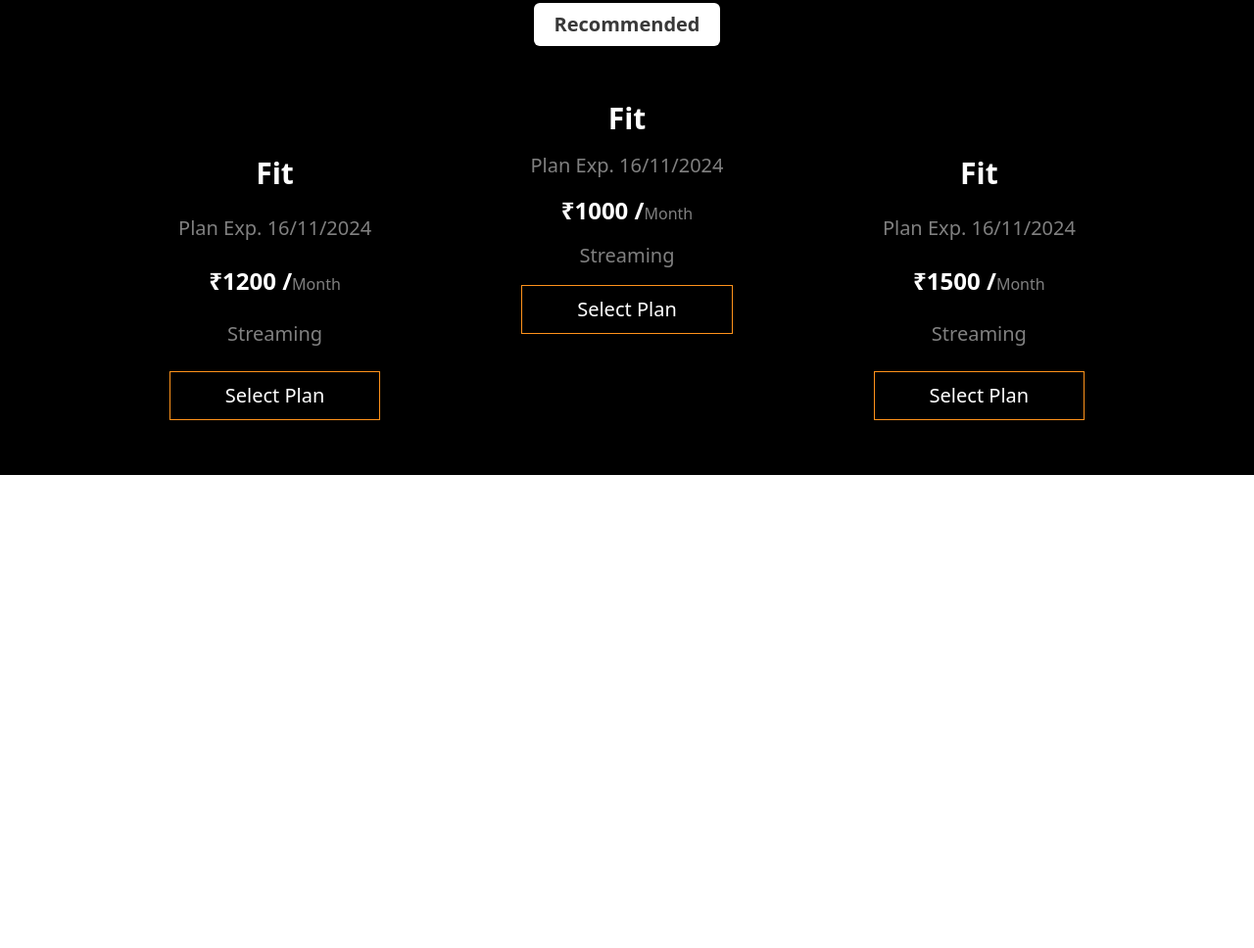
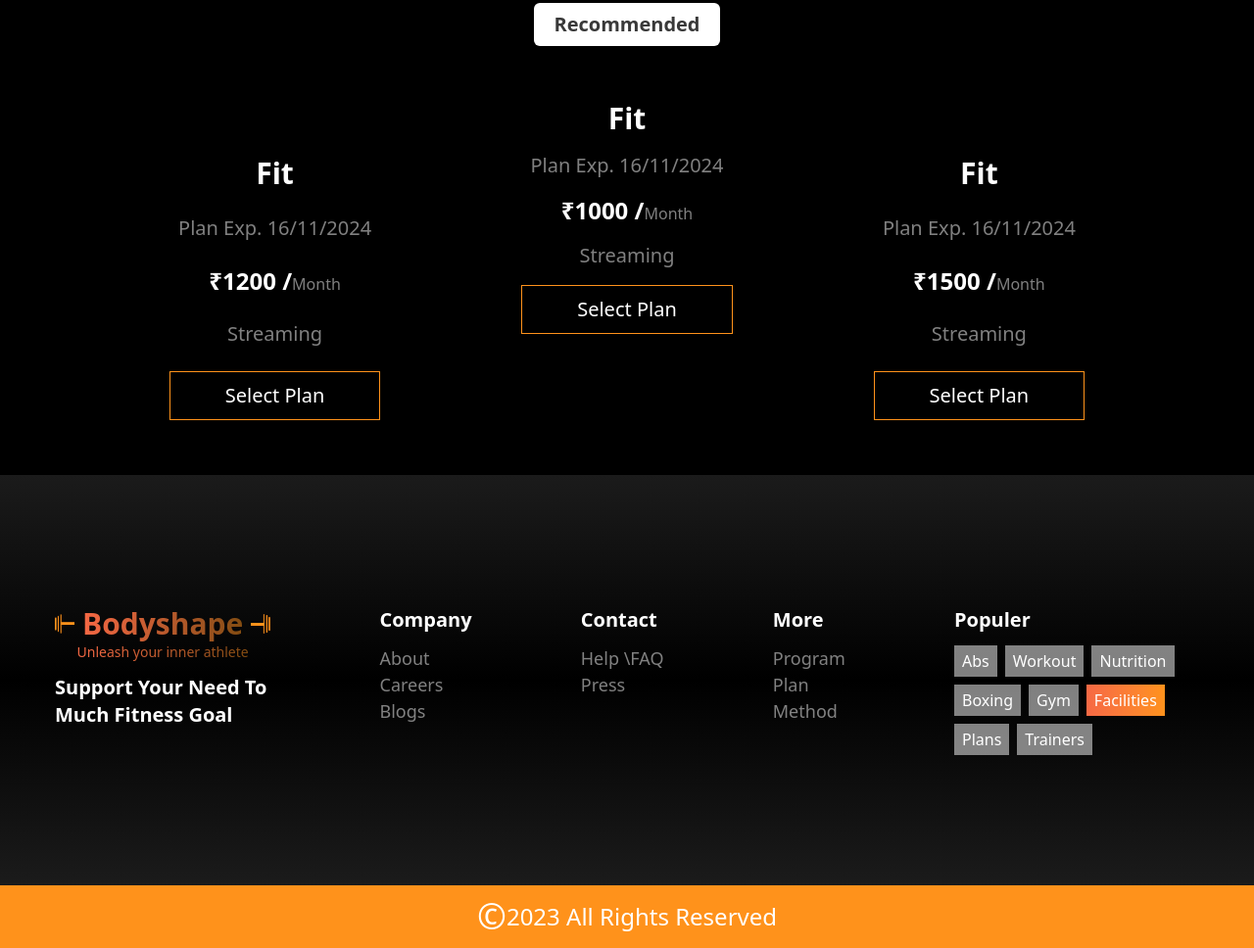
Before and after one commit to abapurbo/project-task-3, a plain HTML site: page index.html in a window 1280 px wide. Shown: the part 1936-2904 px from the top of the page at 98% size. Before the commit the page ends 2421 px from the top, so only its background shows below. Drawn offline with nearby package versions, Linux system fonts and the light colour scheme.

Commit message:
added footer responsive

```diff
--- a/index.html
+++ b/index.html
@@ -176,7 +176,7 @@
 
         <!-- subscribe to plans section -->
         <section class=" bg-black">
-            <div class="max-w-[1400px] lg:py-14 mx-auto lg:px-14 px-8 md:mt-0  mt-18  ">
+            <div class="max-w-[1400px] lg:py-14 py-10 mx-auto lg:px-14 px-8 md:mt-0  mt-18  ">
                 <h1 class="md:text-[47px] text-[32px] text-center md:text-start text-white font-semibold">Subscribe To <span class="text-[#FF921B]">Plans</span>
                 </h1>
                 <div class="flex  justify-center items-center flex-col lg:gap-8  lg:mt-8  md:mt-8 mt-8">
@@ -235,7 +235,7 @@
         </section>
         <!-- join with us section -->
         <section class=" bg-black hidden">
-            <div class="max-w-[1400px] py-18 border-red-500 mx-auto px-14 ">
+            <div class="max-w-[1400px] py-18 border-red-500 border-2 mx-auto px-14 ">
                 <h1 class="text-[47px] text-white font-semibold">Why Join With <span class="text-[#FF921B]">Us?</span>
                 </h1>
 
@@ -262,57 +262,57 @@
             </div>
         </section>
     </main>
-    <footer class="bg-black hidden">
-        <section class=" bg-gradient-to-b from-[#1b1b1b] via-[#D9D9D900] to-[#1b1b1b]">
-            <div class="max-w-[1400px]  mx-auto px-14 h-[419px] flex justify-between  flex-row items-center  ">
-                <div class="space-y-6 flex flex-col justify-start items-start h-[150px] ">
-                    <div class="flex flex-col items-center">
-                        <div class="flex items-center  ">
-                            <img src="./images/logo_left.png" alt="gym logo">
+    <footer class="bg-black ">
+        <section class=" bg-gradient-to-b   from-[#1b1b1b] via-[#D9D9D900] to-[#1b1b1b] ">
+            <div class="max-w-[1400px]   px-6  mx-auto lg:px-14 lg:h-[419px] md:h-[300px] flex flex-col py-6 justify-between md:gap-3 gap-8 md:flex-row items-center  ">
+                <div class=" md:space-y-3  space-y-1 flex flex-col lg:justify-start md:justify-start  lg:items-start justify-center items-center md:h-[150px]">
+                    <div class="flex flex-col  items-center">
+                        <div class="flex items-center gap-2 flex-row justify-center ">
+                            <img class="md:w-[20px] md:h-[20px]" src="./images/logo_left.png" alt="gym logo">
                             <h1
-                                class="bg-gradient-to-r from-[#F66844] to-[#FF921B80] font-semibold text-3xl bg-clip-text text-transparent">
+                                class="bg-gradient-to-r from-[#F66844] to-[#FF921B80] font-semibold lg:text-3xl md:text-[18px] text-3xl bg-clip-text text-transparent">
                                 Bodyshape</h1>
-                            <img src="./images/logo_right.png" alt="gym logo">
+                            <img class="md:w-[20px] md:h-[20px]"  src="./images/logo_right.png" alt="gym logo">
                         </div>
                         <p
-                            class="bg-gradient-to-r text-[14px] from-[#F66844] to-[#FF921B80]  bg-clip-text text-transparent">
+                            class="bg-gradient-to-r lg:text-[14px] md:text-[10px] from-[#F66844] to-[#FF921B80]  bg-clip-text text-transparent">
                             Unleash
                             your inner athlete</p>
 
                     </div>
-                    <h1 class="text-white text-xl font-semibold">
+                    <h1 class="text-white lg:text-xl text-xl md:text-[16px] text-center md:text-start font-semibold">
                         Support Your Need To<br>
                         Much Fitness Goal
                     </h1>
                 </div>
-                <div class="h-[150px]">
-                    <h1 class="text-xl font-semibold text-white">Company</h1>
-                    <p class="text-[18px] text-[#FFFFFF80] flex flex-col mt-3 "> <span>About</span>
+                <div class="md:h-[150px] ">
+                    <h1 class="text-xl md:text-[16px] lg:text-xl  font-semibold text-white text-center md:text-start">Company</h1>
+                    <p class="lg:text-[18px] text-[18px] md:text-[14px] text-[#FFFFFF80] flex flex-col mt-3 text-center md:text-start "> <span>About</span>
                         <span>Careers</span>
                         <span>Blogs</span>
                     </p>
                 </div>
-                <div class="h-[150px]">
-                    <h1 class="text-xl font-semibold text-white">Contact</h1>
-                    <p class="text-[18px] text-[#FFFFFF80] flex flex-col fl mt-3"> <span>Help \FAQ</span>
+                <div class="md:h-[150px]">
+                    <h1 class="text-xl md:text-[16px] lg:text-xl font-semibold text-white text-center md:text-start">Contact</h1>
+                    <p class="lg:text-[18px] text-[18px] md:text-[14px] text-[#FFFFFF80] flex flex-col fl mt-3 text-center md:text-start"> <span>Help \FAQ</span>
                         <span>Press</span>
                     </p>
                 </div>
-                <div class="h-[150px]">
-                    <h1 class="text-xl font-semibold text-white">More</h1>
-                    <p class="text-[18px] text-[#FFFFFF80] flex flex-col mt-3"> <span>Program</span>
+                <div class="md:h-[150px]">
+                    <h1 class="text-xl md:text-[16px] lg:text-xl font-semibold text-white text-center md:text-start">More</h1>
+                    <p class="lg:text-[18px] text-[18px] md:text-[14px] text-[#FFFFFF80] flex flex-col mt-3 text-center md:text-start"> <span>Program</span>
                         <span>Plan</span>
                         <span>Method</span>
                     </p>
                 </div>
-                <div class="h-[150px]">
-                    <h1 class="text-xl font-semibold text-white">Populer</h1>
-                    <p class="text-[18px] text-[#FFFFFF80]   w-[250px] flex flex-wrap gap-2  mt-3">
-                        <span class="text-[16px] text-white bg-[#FFFFFF80]  px-2 py-1 text-center">Abs</span>
-                        <span class="text-[16px] text-white bg-[#FFFFFF80]  px-2 py-1 text-center">Workout</span>
-                        <span class="text-[16px] text-white bg-[#FFFFFF80]  px-2 py-1 text-center">Nutrition</span>
-                        <span class="text-[16px] text-white bg-[#FFFFFF80]  px-2 py-1 text-center">Boxing</span>
-                        <span class="text-[16px] text-white bg-[#FFFFFF80]  px-2 py-1 text-center">Gym</span>
+                <div class="md:h-[150px] ">
+                    <h1 class="text-xl md:text-[16px] lg:text-xl font-semibold text-white text-center md:text-start">Populer</h1>
+                    <p class="text-[18px] text-[#FFFFFF80]   lg:w-[250px] md:w-[200px] flex flex-wrap gap-2  mt-3 text-center md:text-start">
+                        <span class="lg:text-[16px] text-[16px] md:text-[14px] text-white bg-[#FFFFFF80]  px-2 py-1 text-center">Abs</span>
+                        <span class="lg:text-[16px] text-[16px] md:text-[14px] text-white bg-[#FFFFFF80]  px-2 py-1 text-center">Workout</span>
+                        <span class="lg:text-[16px] text-[16px] md:text-[14px] text-white bg-[#FFFFFF80]  px-2 py-1 text-center">Nutrition</span>
+                        <span class="lg:text-[16px] text-[16px] md:text-[14px] text-white bg-[#FFFFFF80]  px-2 py-1 text-center">Boxing</span>
+                        <span class="lg:text-[16px] text-[16px] md:text-[14px] text-white bg-[#FFFFFF80]  px-2 py-1 text-center">Gym</span>
                         <span
                             class="text-[16px] text-white bg-gradient-to-r from-[#F66844] to-[#FF921B] px-2 py-1 text-center">Facilities</span>
                         <span class="text-[16px] text-white bg-[#FFFFFF80]  px-2 py-1 text-center">Plans</span>
@@ -322,9 +322,9 @@
             </div>
 
         </section>
-        <div class="bg-[#FF921B] px-4 py-3">
-            <p class="text-center text-2xl text-white flex items-center justify-center"><span
-                    class="text-4xl">&copy;</span>2023 All Rights Reserved</p>
+        <div class="bg-[#FF921B] md:px-4 md:py-3 py-3">
+            <p class="text-center md:text-2xl text-xl text-white flex items-center justify-center"><span
+                    class="md:text-4xl text3xl">&copy;</span>2023 All Rights Reserved</p>
         </div>
     </footer>
 </body>
```
